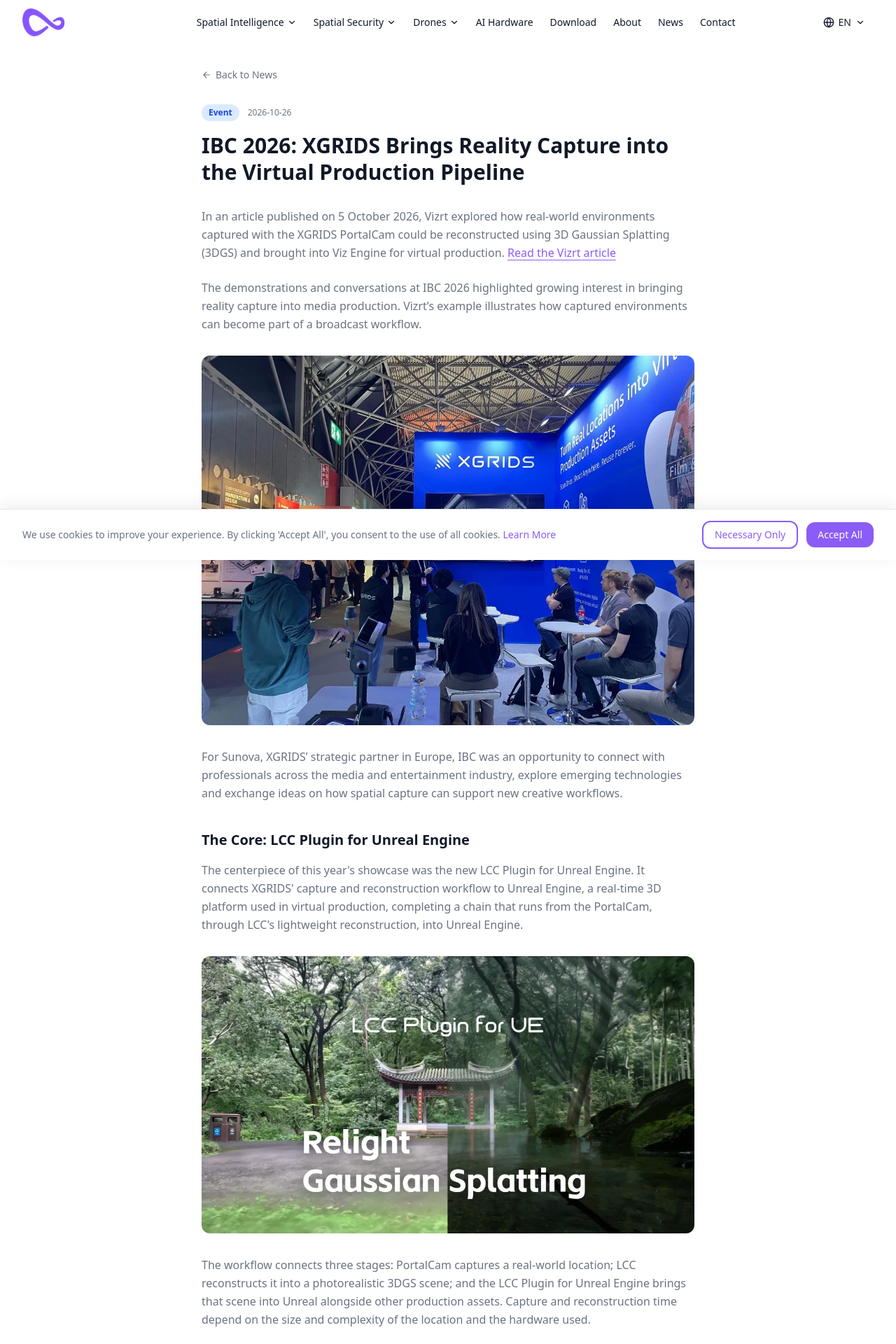
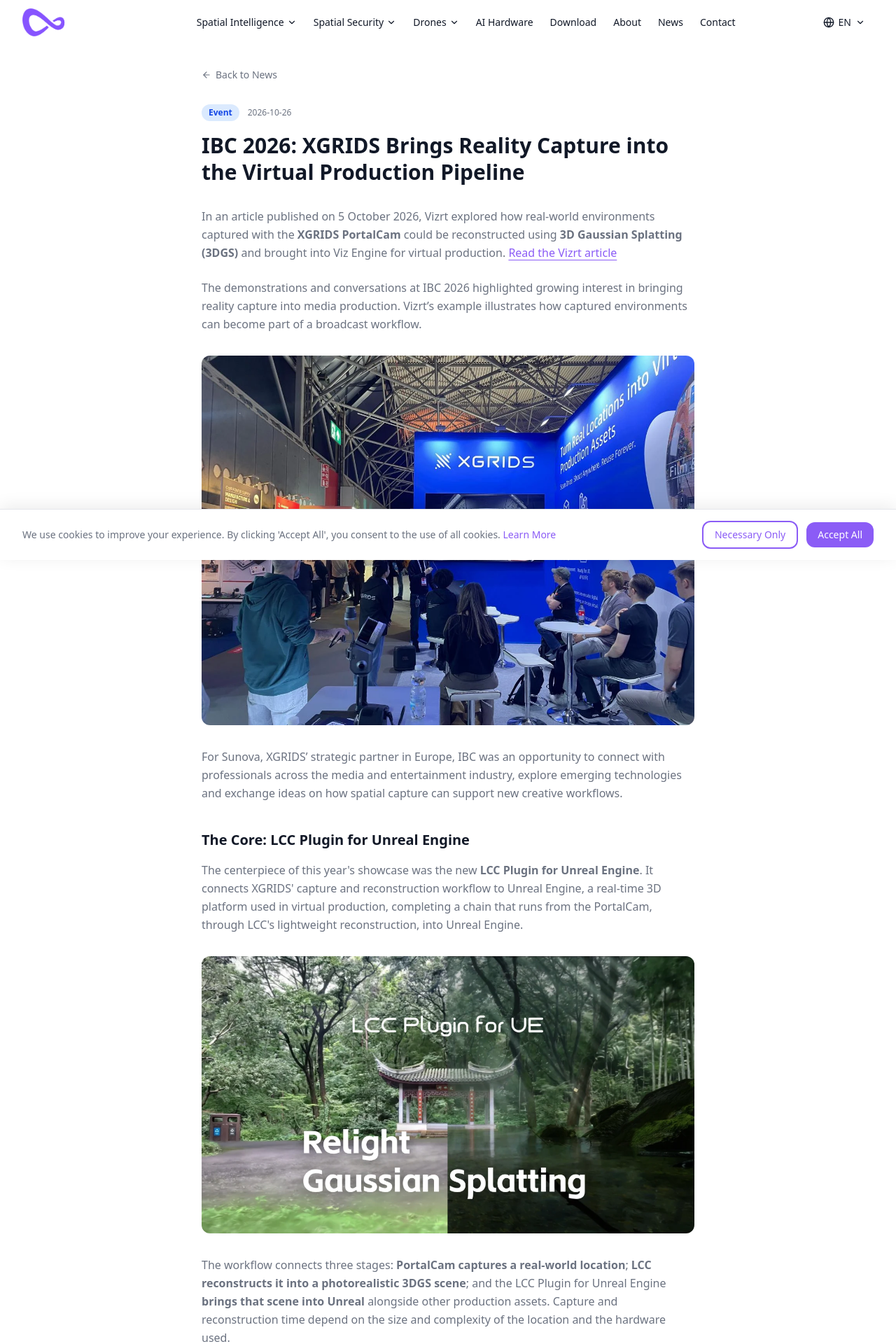
Before and after one commit to sywangyue/coltek-landing, a Next.js app: page /en/news/ibc-2026 in a window 1280 px wide. Shown: the top 1920 px of the page at 70% size. Built offline with nearby package versions, Linux system fonts and the light colour scheme.

Commit message:
Highlight key points in IBC news article

```diff
--- a/app/[locale]/news/ibc-2026/page.tsx
+++ b/app/[locale]/news/ibc-2026/page.tsx
@@ -37,7 +37,7 @@
             {article.blocks.map((block, i) => {
               if (block.type === 'image' && 'src' in block) return <div key={i} className="my-8 rounded-xl overflow-hidden"><Image src={block.src!} alt={block.alt!} width={block.width} height={block.height} sizes="(max-width: 768px) 100vw, 704px" className="w-full h-auto" /></div>;
               if (block.type === 'heading') return <h2 key={i} className="font-display text-xl font-bold text-foreground mt-10 mb-4">{block.text}</h2>;
-              return <p key={i} className="text-foreground-muted leading-relaxed mb-6">{block.text}{i === 0 && <> <a href={vizrt} target="_blank" rel="noopener noreferrer" className="text-primary underline underline-offset-4">{isZh ? '阅读 Vizrt 原文' : 'Read the Vizrt article'}</a></>}</p>;
+              return <p key={i} className="text-foreground-muted leading-relaxed mb-6">{block.text?.split(/(\*\*.*?\*\*)/g).map((part, index) => part.startsWith('**') && part.endsWith('**') ? <strong key={index}>{part.slice(2, -2)}</strong> : part)}{i === 0 && <> <a href={vizrt} target="_blank" rel="noopener noreferrer" className="text-primary underline underline-offset-4">{isZh ? '阅读 Vizrt 原文' : 'Read the Vizrt article'}</a></>}</p>;
             })}
             <p className="text-sm text-foreground-muted leading-relaxed mt-8">{isZh ? '插件功能与版本说明：' : 'Plugin features and editions: '}<a href={plugin} target="_blank" rel="noopener noreferrer" className="text-primary underline underline-offset-4">XGRIDS LCC Plugin for Unreal Engine</a></p>
             <Link href={`/${locale}/#contact`} className="inline-flex mt-6 text-primary font-medium hover:underline">{isZh ? '联系 Sunova，预约演示 →' : 'Contact Sunova to request a demonstration →'}</Link>
--- a/lib/news/ibc-2026.json
+++ b/lib/news/ibc-2026.json
@@ -5,7 +5,7 @@
     "blocks": [
       {
         "type": "paragraph",
-        "text": "在 2026 年 10 月 5 日发布的一篇文章中，Vizrt 展示了如何利用 XGRIDS PortalCam 采集真实环境，通过 3D 高斯泼溅（3DGS）进行重建，并将成果带入 Viz Engine，用于虚拟制作。"
+        "text": "在 2026 年 10 月 5 日发布的一篇文章中，Vizrt 展示了如何利用 **XGRIDS PortalCam** 采集真实环境，通过 **3D 高斯泼溅（3DGS）**进行重建，并将成果带入 Viz Engine，用于虚拟制作。"
       },
       {
         "type": "paragraph",
@@ -28,7 +28,7 @@
       },
       {
         "type": "paragraph",
-        "text": "今年展示的核心产品是全新的面向虚幻引擎的LCC插件（LCC Plugin for Unreal Engine）。它将XGRIDS的捕捉与重建工作流连接到用于虚拟制作的实时 3D 平台 Unreal Engine，打通了从PortalCam到LCC轻量化重建，再进入虚幻引擎的完整链条。"
+        "text": "今年展示的核心产品是全新的面向虚幻引擎的LCC插件（**LCC Plugin for Unreal Engine**）。它将XGRIDS的捕捉与重建工作流连接到用于虚拟制作的实时 3D 平台 Unreal Engine，打通了从PortalCam到LCC轻量化重建，再进入虚幻引擎的完整链条。"
       },
       {
         "type": "image",
@@ -39,7 +39,7 @@
       },
       {
         "type": "paragraph",
-        "text": "这一工作流连接三个阶段：PortalCam 采集真实场景；LCC 将数据重建为照片级真实的 3DGS 场景；面向虚幻引擎的 LCC 插件再将场景导入 Unreal，与其他制作资产共同使用。采集与重建耗时取决于场景规模、复杂程度和所用硬件。"
+        "text": "这一工作流连接三个阶段：**PortalCam 采集真实场景**；**LCC 将数据重建为照片级真实的 3DGS 场景**；面向虚幻引擎的 LCC 插件再**将场景导入 Unreal**，与其他制作资产共同使用。采集与重建耗时取决于场景规模、复杂程度和所用硬件。"
       },
       {
         "type": "image",
@@ -50,7 +50,7 @@
       },
       {
         "type": "paragraph",
-        "text": "对于虚拟制作团队而言，这有助于连接实景采集与实时渲染。PortalCam + LCC + UE 工作流将这些阶段衔接起来，插件还支持用于虚拟制作的 nDisplay。摄像机跟踪与片场运行仍需结合制作系统进行配置。"
+        "text": "对于虚拟制作团队而言，这有助于连接实景采集与实时渲染。**PortalCam + LCC + UE 工作流**将这些阶段衔接起来，插件还支持用于虚拟制作的 nDisplay。摄像机跟踪与片场运行仍需结合制作系统进行配置。"
       },
       {
         "type": "image",
@@ -61,7 +61,7 @@
       },
       {
         "type": "paragraph",
-        "text": "该插件支持大型 3DGS 场景，适合需要处理整个环境而非单一道具的工作流。截至本文发布时，XGRIDS 提供 Free 免费版，并将 Pro 版标注为限时免费。不同版本的功能与许可条件有所区别，部署前应查阅官方插件页面。"
+        "text": "该插件支持**大型 3DGS 场景**，适合需要处理整个环境而非单一道具的工作流。截至本文发布时，XGRIDS 提供 **Free 免费版**，并将 **Pro 版标注为限时免费**。不同版本的功能与许可条件有所区别，部署前应查阅官方插件页面。"
       },
       {
         "type": "image",
@@ -91,7 +91,7 @@
       },
       {
         "type": "paragraph",
-        "text": "正因如此，面向虚幻引擎的LCC插件这类集成才显得重要。随着生态逐渐成熟，最终胜出的技术将是能够融入创作者现有工作流的技术——让捕捉到的空间成为制作的下一环节，而不是流程的终点。"
+        "text": "正因如此，面向虚幻引擎的LCC插件这类集成才显得重要。随着生态逐渐成熟，最终胜出的技术将是**能够融入创作者现有工作流**的技术——让捕捉到的空间成为制作的下一环节，而不是流程的终点。"
       },
       {
         "type": "image",
@@ -110,7 +110,7 @@
       },
       {
         "type": "paragraph",
-        "text": "整个IBC期间，Sunova团队接待访客，展示XGRIDS产品，并讨论实景捕捉如何支持他们的项目。现场演示和面对面交流，让团队有机会了解来自建筑、测绘到数字内容制作等不同领域专业人士的优先需求。"
+        "text": "整个IBC期间，Sunova团队接待访客，展示XGRIDS产品，并讨论实景捕捉如何支持他们的项目。**现场演示和面对面交流**，让团队有机会了解来自建筑、测绘到数字内容制作等不同领域专业人士的优先需求。"
       },
       {
         "type": "image",
@@ -121,7 +121,7 @@
       },
       {
         "type": "paragraph",
-        "text": "这些讨论也凸显了许多用户共同关注的实际问题：捕捉工作流需要适应人们在现场的实际工作方式。对于在施工现场或多个地点作业的专业人士而言，捕捉、传输和共享数据的简便性，可能与最终模型质量同样重要。"
+        "text": "这些讨论也凸显了许多用户共同关注的实际问题：捕捉工作流需要适应人们在现场的实际工作方式。对于在施工现场或多个地点作业的专业人士而言，**捕捉、传输和共享数据的简便性**，可能与最终模型质量同样重要。"
       },
       {
         "type": "image",
@@ -147,7 +147,7 @@
       },
       {
         "type": "paragraph",
-        "text": "IBC 2026强化了实景捕捉未来的一个核心理念：捕捉世界只是开始。随着3DGS不断发展，其影响力将越来越取决于现实环境能否高效地从捕捉走向重建、集成和创意使用。"
+        "text": "IBC 2026强化了实景捕捉未来的一个核心理念：**捕捉世界只是开始**。随着3DGS不断发展，其影响力将越来越取决于现实环境能否高效地从捕捉走向重建、集成和创意使用。"
       },
       {
         "type": "paragraph",
@@ -161,7 +161,7 @@
     "blocks": [
       {
         "type": "paragraph",
-        "text": "In an article published on 5 October 2026, Vizrt explored how real-world environments captured with the XGRIDS PortalCam could be reconstructed using 3D Gaussian Splatting (3DGS) and brought into Viz Engine for virtual production."
+        "text": "In an article published on 5 October 2026, Vizrt explored how real-world environments captured with the **XGRIDS PortalCam** could be reconstructed using **3D Gaussian Splatting (3DGS)** and brought into Viz Engine for virtual production."
       },
       {
         "type": "paragraph",
@@ -184,7 +184,7 @@
       },
       {
         "type": "paragraph",
-        "text": "The centerpiece of this year's showcase was the new LCC Plugin for Unreal Engine. It connects XGRIDS' capture and reconstruction workflow to Unreal Engine, a real-time 3D platform used in virtual production, completing a chain that runs from the PortalCam, through LCC's lightweight reconstruction, into Unreal Engine."
+        "text": "The centerpiece of this year's showcase was the new **LCC Plugin for Unreal Engine**. It connects XGRIDS' capture and reconstruction workflow to Unreal Engine, a real-time 3D platform used in virtual production, completing a chain that runs from the PortalCam, through LCC's lightweight reconstruction, into Unreal Engine."
       },
       {
         "type": "image",
@@ -195,7 +195,7 @@
       },
       {
         "type": "paragraph",
-        "text": "The workflow connects three stages: PortalCam captures a real-world location; LCC reconstructs it into a photorealistic 3DGS scene; and the LCC Plugin for Unreal Engine brings that scene into Unreal alongside other production assets. Capture and reconstruction time depend on the size and complexity of the location and the hardware used."
+        "text": "The workflow connects three stages: **PortalCam captures a real-world location**; **LCC reconstructs it into a photorealistic 3DGS scene**; and the LCC Plugin for Unreal Engine **brings that scene into Unreal** alongside other production assets. Capture and reconstruction time depend on the size and complexity of the location and the hardware used."
       },
       {
         "type": "image",
@@ -206,7 +206,7 @@
       },
       {
         "type": "paragraph",
-        "text": "For virtual production teams, this helps connect location capture with real-time rendering. The PortalCam + LCC + UE workflow brings these stages together, with the plugin supporting nDisplay for virtual production. Camera tracking and on-set operation still depend on the production system and its configuration."
+        "text": "For virtual production teams, this helps connect location capture with real-time rendering. The **PortalCam + LCC + UE workflow** brings these stages together, with the plugin supporting nDisplay for virtual production. Camera tracking and on-set operation still depend on the production system and its configuration."
       },
       {
         "type": "image",
@@ -217,7 +217,7 @@
       },
       {
         "type": "paragraph",
-        "text": "The plugin supports large 3DGS scenes, which matters when scanning whole environments rather than individual props. As of publication, XGRIDS offers a Free edition and lists the Pro edition as free for a limited time. Features and licensing terms differ by edition; teams should check the official plugin page before deployment."
+        "text": "The plugin supports **large 3DGS scenes**, which matters when scanning whole environments rather than individual props. As of publication, XGRIDS offers a **Free edition** and lists the **Pro edition as free for a limited time**. Features and licensing terms differ by edition; teams should check the official plugin page before deployment."
       },
       {
         "type": "image",
@@ -247,7 +247,7 @@
       },
       {
         "type": "paragraph",
-        "text": "This is precisely why integrations like the LCC Plugin for Unreal Engine matter. As the ecosystem matures, the technology that wins is the one that fits into the workflows creators already use — turning a captured space into the next stage of a production, rather than a dead end."
+        "text": "This is precisely why integrations like the LCC Plugin for Unreal Engine matter. As the ecosystem matures, the technology that wins is the one that **fits into the workflows creators already use** — turning a captured space into the next stage of a production, rather than a dead end."
       },
       {
         "type": "image",
@@ -266,7 +266,7 @@
       },
       {
         "type": "paragraph",
-        "text": "Throughout IBC, the Sunova team welcomed visitors to explore XGRIDS’ products and discuss how reality capture could support their projects. Live demonstrations and face-to-face conversations provided opportunities to understand the priorities of professionals working across different fields, from architecture and surveying to digital content production."
+        "text": "Throughout IBC, the Sunova team welcomed visitors to explore XGRIDS’ products and discuss how reality capture could support their projects. **Live demonstrations and face-to-face conversations** provided opportunities to understand the priorities of professionals working across different fields, from architecture and surveying to digital content production."
       },
       {
         "type": "image",
@@ -277,7 +277,7 @@
       },
       {
         "type": "paragraph",
-        "text": "These discussions also highlighted a practical consideration shared by many users: a capture workflow needs to fit the way people actually work in the field. For professionals operating on construction sites or across multiple locations, simplicity in capturing, transferring and sharing data can be just as important as the quality of the final model."
+        "text": "These discussions also highlighted a practical consideration shared by many users: a capture workflow needs to fit the way people actually work in the field. For professionals operating on construction sites or across multiple locations, **simplicity in capturing, transferring and sharing data** can be just as important as the quality of the final model."
       },
       {
         "type": "image",
@@ -303,7 +303,7 @@
       },
       {
         "type": "paragraph",
-        "text": "IBC 2026 reinforced a central idea for the future of reality capture: capturing the world is only the beginning. As 3DGS continues to develop, its impact will increasingly depend on how effectively real-world environments can move from capture into reconstruction, integration and creative use."
+        "text": "IBC 2026 reinforced a central idea for the future of reality capture: **capturing the world is only the beginning**. As 3DGS continues to develop, its impact will increasingly depend on how effectively real-world environments can move from capture into reconstruction, integration and creative use."
       },
       {
         "type": "paragraph",
```
